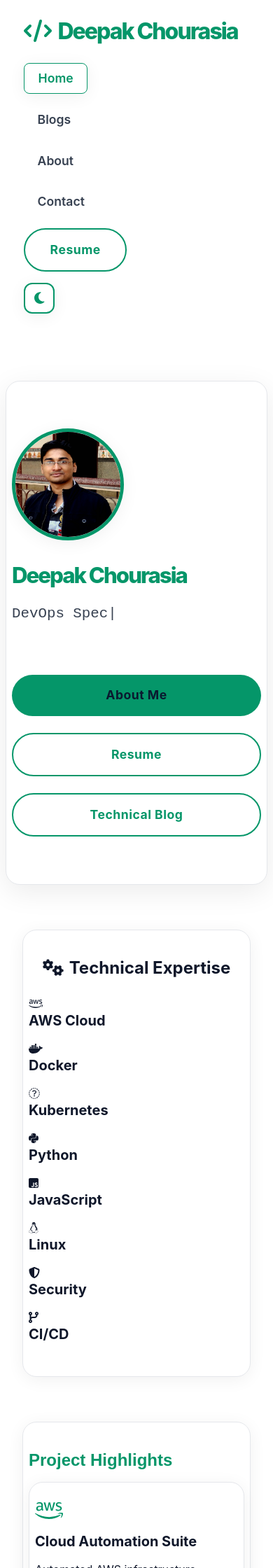
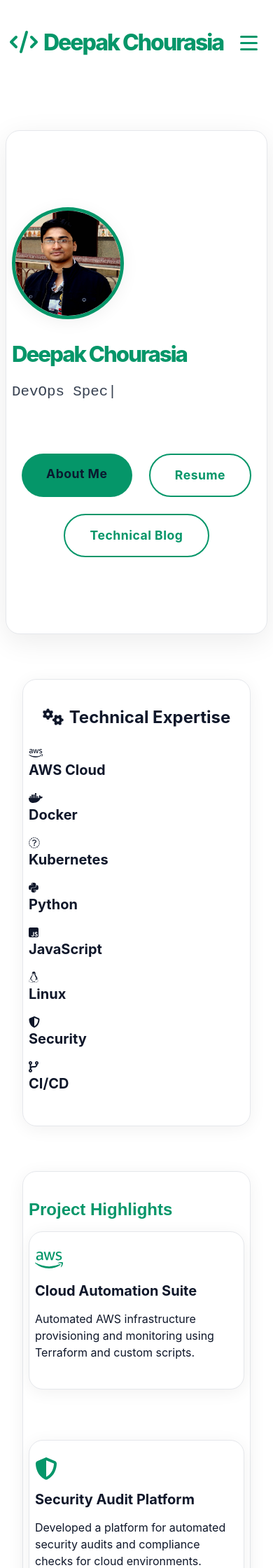
Before and after one commit to deepak-dkc95/deepak-dkc95.github.io, a Jekyll site: the page built from index.md, in a window 390 px wide. Shown: the top 2240 px of the page at 70% size. Built offline with Jekyll 4.4.1, drawn with Linux system fonts in a browser that asks for light colours.

Commit message:
Updating

```diff
--- a/_includes/navbar.html
+++ b/_includes/navbar.html
@@ -2,6 +2,14 @@
   <div class="navbar-brand">
     <i class="fas fa-code me-2" aria-hidden="true"></i>Deepak Chourasia
   </div>
+
+  <!-- Mobile Hamburger Button -->
+  <button class="navbar-toggle" aria-label="Toggle navigation menu" aria-expanded="false">
+    <span class="hamburger-line"></span>
+    <span class="hamburger-line"></span>
+    <span class="hamburger-line"></span>
+  </button>
+
   <ul class="navbar-nav" id="navbar-menu">
     {% assign current_url = page.url | downcase %}
     <li><a class="nav-link {% if current_url == '/' or current_url == '/index.html' %}active{% endif %}" href="{{ '/' | relative_url }}">Home</a></li>
--- a/assets/css/styles.css
+++ b/assets/css/styles.css
@@ -91,6 +91,39 @@
   letter-spacing: -2px;
   text-decoration: none !important;
 }
+
+/* --- HAMBURGER MENU --- */
+.navbar-toggle {
+  display: none;
+  flex-direction: column;
+  background: transparent;
+  border: none;
+  padding: 0.5rem;
+  cursor: pointer;
+  z-index: 1001;
+}
+
+.hamburger-line {
+  width: 25px;
+  height: 3px;
+  background: var(--accent);
+  margin: 3px 0;
+  transition: all 0.3s ease;
+  border-radius: 2px;
+}
+
+.navbar-toggle[aria-expanded="true"] .hamburger-line:nth-child(1) {
+  transform: rotate(45deg) translate(6px, 6px);
+}
+
+.navbar-toggle[aria-expanded="true"] .hamburger-line:nth-child(2) {
+  opacity: 0;
+}
+
+.navbar-toggle[aria-expanded="true"] .hamburger-line:nth-child(3) {
+  transform: rotate(-45deg) translate(6px, -6px);
+}
+
 .navbar-nav {
   display: flex !important;
   flex-direction: row !important;
@@ -346,19 +379,72 @@
     padding-right: 0.5rem !important;
   }
   .hero-title { font-size: clamp(1.2rem, 7vw, 1.7rem); }
-  .navbar {
+
+  /* Mobile Navigation */
+  .navbar-toggle {
+    display: flex !important;
+  }
+
+  .navbar-nav {
+    position: fixed;
+    top: 0;
+    right: -100%;
+    height: 100vh;
+    width: 300px;
+    background: var(--bg-card);
+    border-left: 1px solid var(--border);
     flex-direction: column !important;
-    gap: 1rem;
-    padding: 1rem 1rem 0 1rem !important;
+    justify-content: flex-start !important;
     align-items: flex-start !important;
+    padding: 4rem 2rem 2rem 2rem !important;
+    gap: 1.5rem !important;
+    box-shadow: var(--shadow);
+    transition: right 0.3s ease;
+    z-index: 1000;
   }
-  .navbar-nav {
-    flex-direction: column !important;
-    gap: 1rem;
-    align-items: flex-start !important;
-    width: 100% !important;
+
+  .navbar-nav.open {
+    right: 0;
   }
-  .btn, .btn-primary, .btn-outline-primary { width: 100%; }
+
+  .navbar-nav li {
+    width: 100%;
+  }
+
+  .navbar-nav .nav-link {
+    width: 100%;
+    padding: 1rem !important;
+    text-align: left;
+    border-radius: 8px;
+    margin-bottom: 0.5rem;
+  }
+
+  .navbar-nav .btn {
+    width: 100%;
+    text-align: center;
+    margin: 0.5rem 0;
+  }
+
+  .navbar-nav .theme-toggle {
+    align-self: center;
+    margin-top: 1rem;
+  }
+
+  /* Overlay */
+  .navbar-overlay {
+    position: fixed;
+    top: 0;
+    left: 0;
+    width: 100vw;
+    height: 100vh;
+    background: rgba(0, 0, 0, 0.5);
+    z-index: 999;
+    display: none;
+  }
+
+  .navbar-overlay.show {
+    display: block;
+  }
 }
 @media (max-width: 480px) {
   .container { padding-left: 0.5rem; padding-right: 0.5rem; }
--- a/assets/js/main.js
+++ b/assets/js/main.js
@@ -5,6 +5,7 @@
 
   init() {
     this.initTheme();
+    this.initMobileMenu();
     this.initTypingAnimation();
     this.initScrollAnimations();
     this.initTechStack();
@@ -90,7 +91,61 @@
        }
      }, 50);
 
-     // console.log('=== Theme Icon Updated ===');
+     //     console.log('=== Theme Icon Updated ===');
+  }
+
+  // Mobile menu functionality
+  initMobileMenu() {
+    const navbarToggle = document.querySelector('.navbar-toggle');
+    const navbarMenu = document.querySelector('.navbar-nav');
+    const body = document.body;
+
+    if (!navbarToggle || !navbarMenu) return;
+
+    // Create overlay element
+    const overlay = document.createElement('div');
+    overlay.className = 'navbar-overlay';
+    body.appendChild(overlay);
+
+    // Toggle menu function
+    const toggleMenu = () => {
+      const isOpen = navbarMenu.classList.contains('open');
+
+      if (isOpen) {
+        // Close menu
+        navbarMenu.classList.remove('open');
+        overlay.classList.remove('show');
+        navbarToggle.setAttribute('aria-expanded', 'false');
+        body.style.overflow = '';
+      } else {
+        // Open menu
+        navbarMenu.classList.add('open');
+        overlay.classList.add('show');
+        navbarToggle.setAttribute('aria-expanded', 'true');
+        body.style.overflow = 'hidden';
+      }
+    };
+
+    // Event listeners
+    navbarToggle.addEventListener('click', toggleMenu);
+    overlay.addEventListener('click', toggleMenu);
+
+    // Close menu when clicking nav links
+    const navLinks = navbarMenu.querySelectorAll('.nav-link');
+    navLinks.forEach(link => {
+      link.addEventListener('click', () => {
+        if (navbarMenu.classList.contains('open')) {
+          toggleMenu();
+        }
+      });
+    });
+
+    // Handle window resize
+    window.addEventListener('resize', () => {
+      if (window.innerWidth > 768 && navbarMenu.classList.contains('open')) {
+        toggleMenu();
+      }
+    });
   }
 
   // Animated typing effect
```
